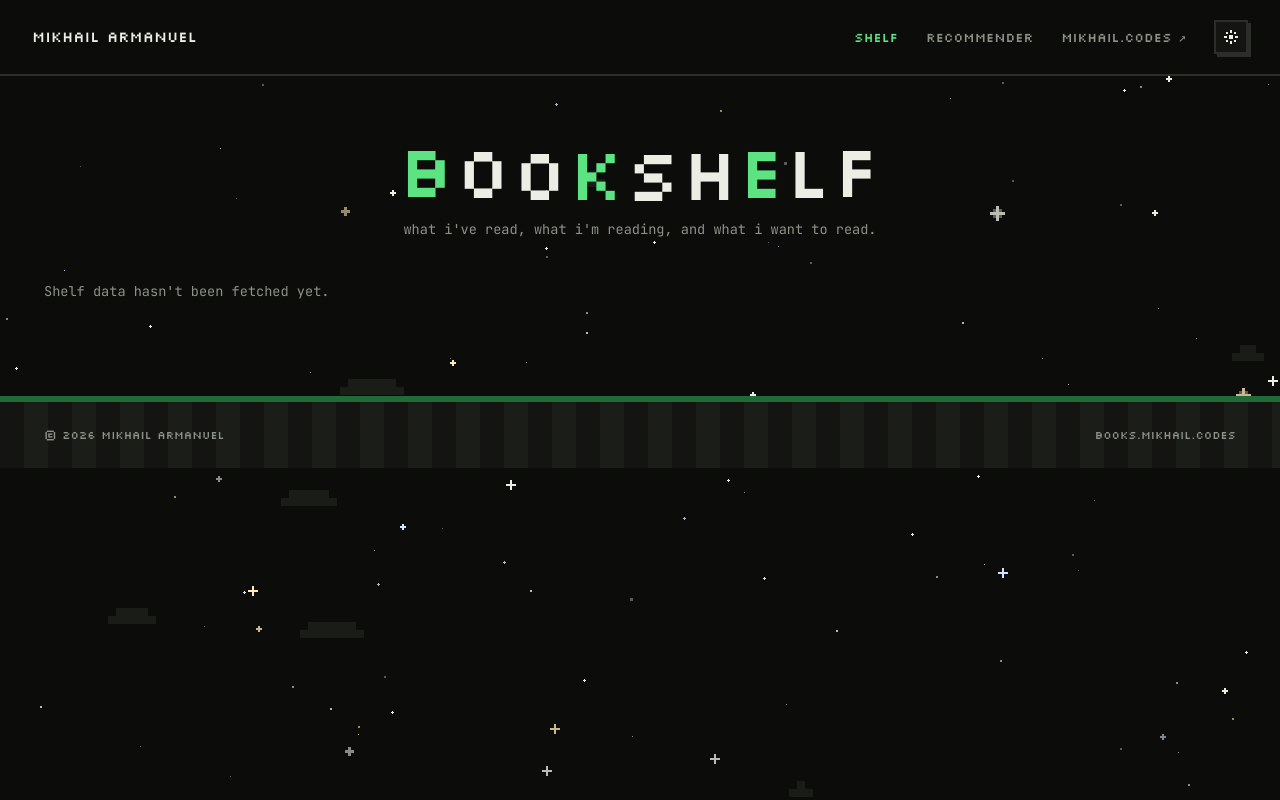
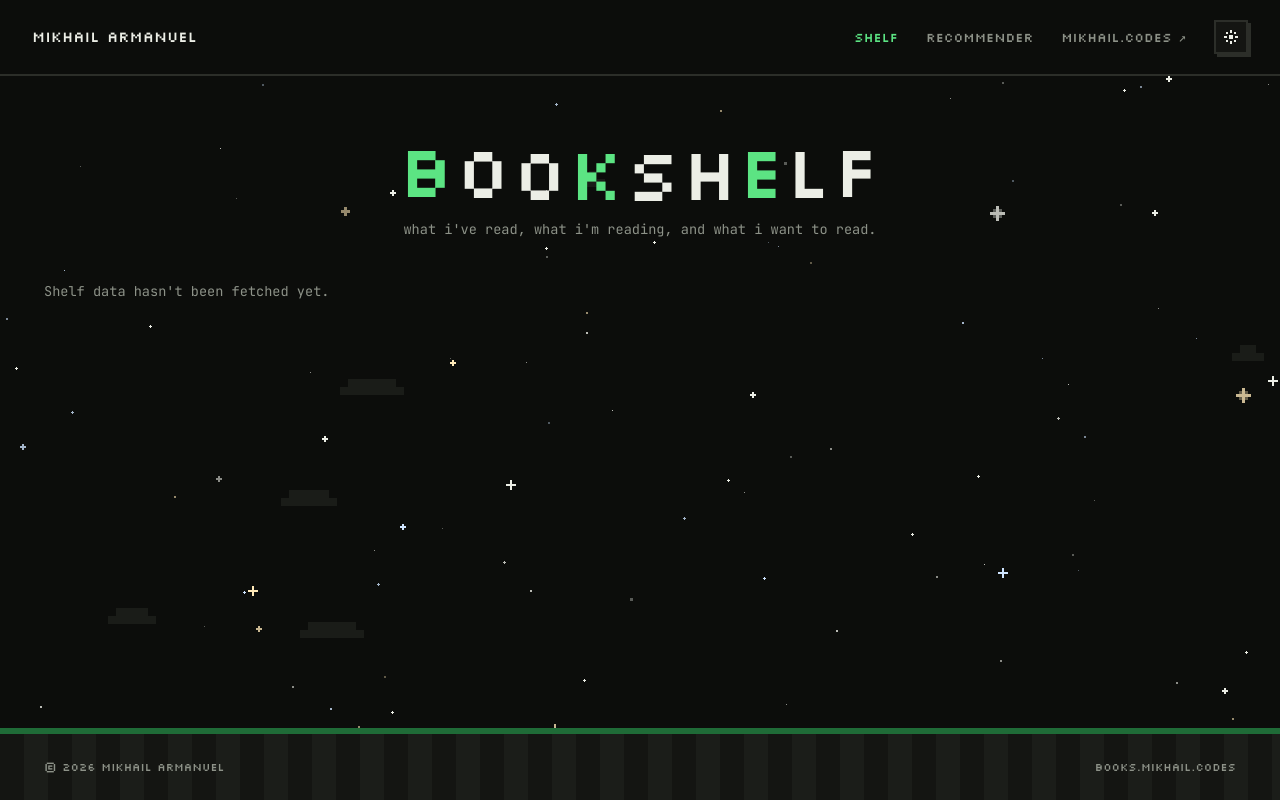
Before and after one commit to hootyhoot/book-recommender, a Flask app: page / in a window 1280 px wide. Run offline with Flask 3, Linux system fonts and the light colour scheme; parts of the project's set-up code (start-up, migrations or seed data) failed here and were passed over.

Commit message:
Keep the footer at the bottom of the window on short pages

```diff
--- a/static/css/style.css
+++ b/static/css/style.css
@@ -114,7 +114,9 @@ p { margin: 0 0 1em; }
    ----------------------------------------------------------------------- */
 
 .container { max-width: var(--max-width); margin: 0 auto; padding: 0 1.5rem; }
-main { display: block; padding: 2.5rem 0 5rem; }
+/* footer sits at the bottom of the window even when the page is short */
+body { min-height: 100vh; display: flex; flex-direction: column; }
+main { display: block; flex: 1 0 auto; padding: 2.5rem 0 5rem; }
 
 /* Header mirrors mikhail.codes' nav: name on the left, plain pixel-font
    links on the right (current page in green), square block theme button */
```
